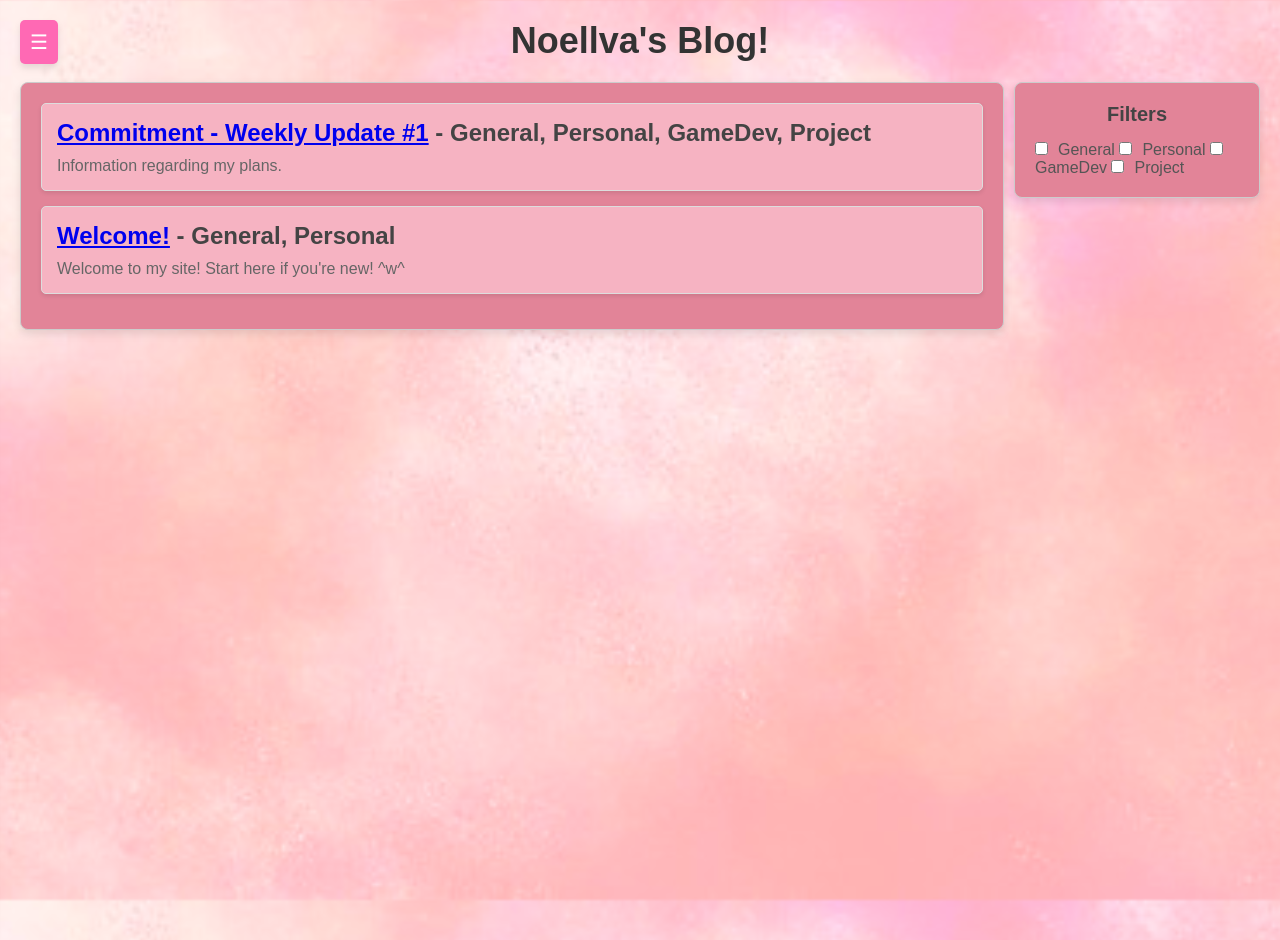
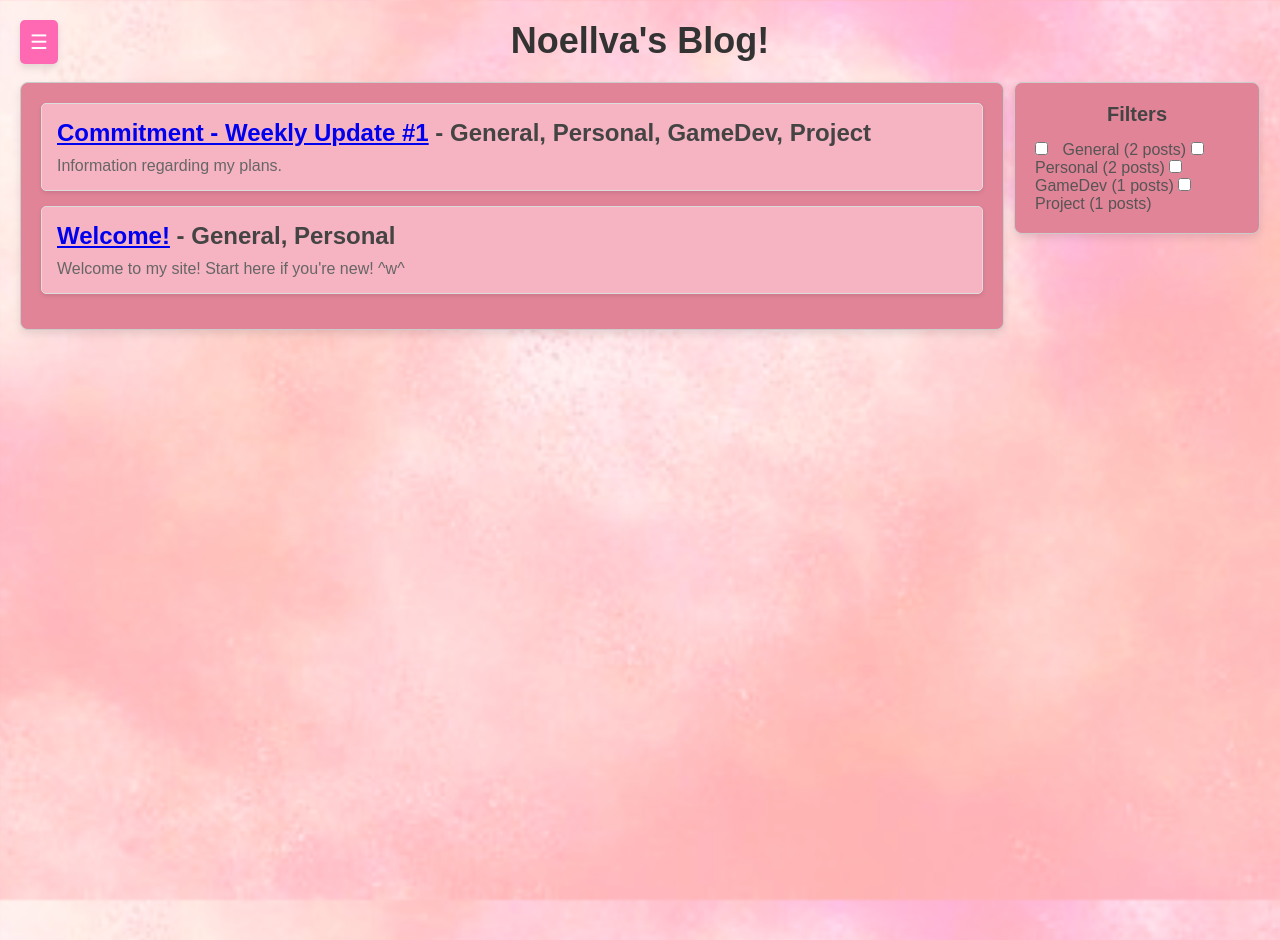
Before and after one commit to NocaToca/nocatoca.github.io, a Jekyll site: the page built from blog.md, in a window 1280 px wide. Built offline with Jekyll 4.4.1, drawn with Linux system fonts in a browser that asks for light colours.

Commit message:
Update blog.md

```diff
--- a/blog.md
+++ b/blog.md
@@ -27,7 +27,8 @@ permalink: /blog/
   <form>
     {% for category in site.categories %}
       <label>
-        <input type="checkbox" name="category" value="{{ category[0] }}">{{ category[0] }}
+        <input type="checkbox" name="category" value="{{ category[0] }}">
+        {{ category[0] }} ({{ category[1] | size }} posts)
       </label>
     {% endfor %}
   </form>
```
